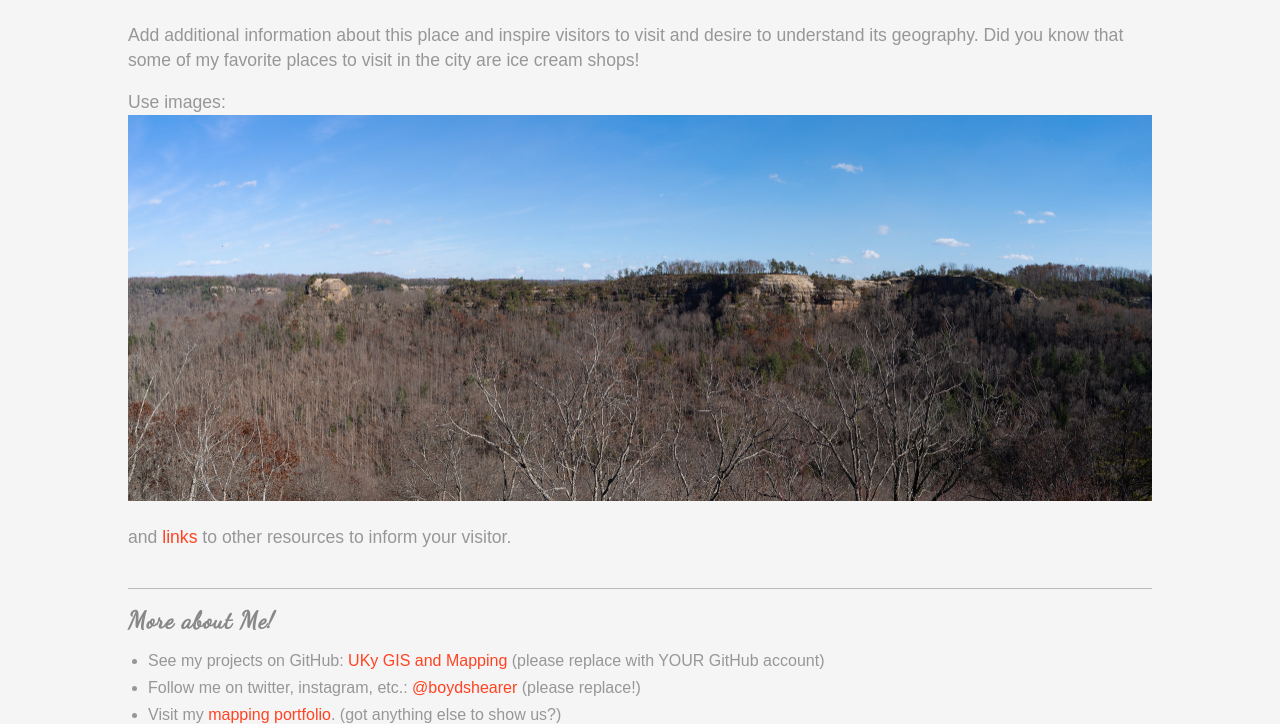
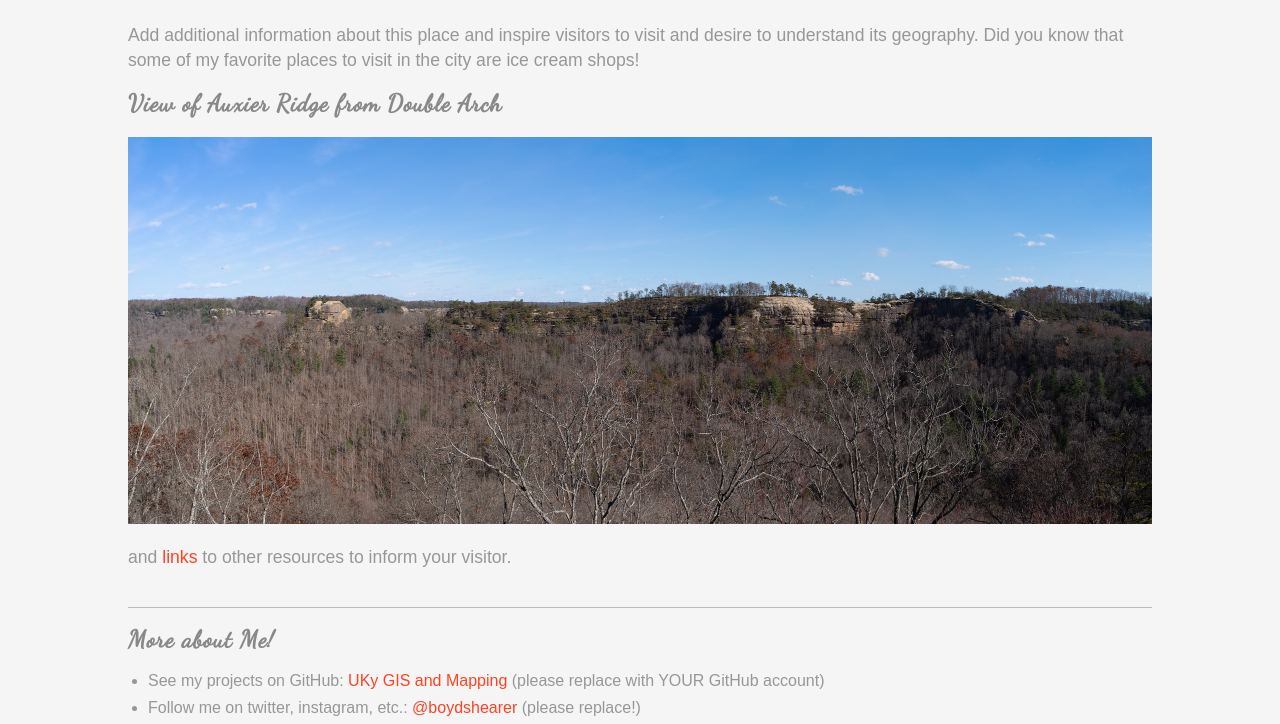
Before and after one commit to ionajo/rrg_, a plain HTML site: page index.html in a window 1280 px wide. Shown: the part 767-1491 px from the top of the page. Drawn offline with nearby package versions, Linux system fonts and the light colour scheme; a web font is replaced by a local one.

Commit message:
add photo title

```diff
--- a/index.html
+++ b/index.html
@@ -170,7 +170,7 @@
 			Let's use a JPEG file.
 		-->
 		<p>
-			Use images:
+			<h3>View of Auxier Ridge from Double Arch</h3>
 			<img src="images/auxier_ridge.jpg" class="img-width">
 		</p>
 		<!--
```
